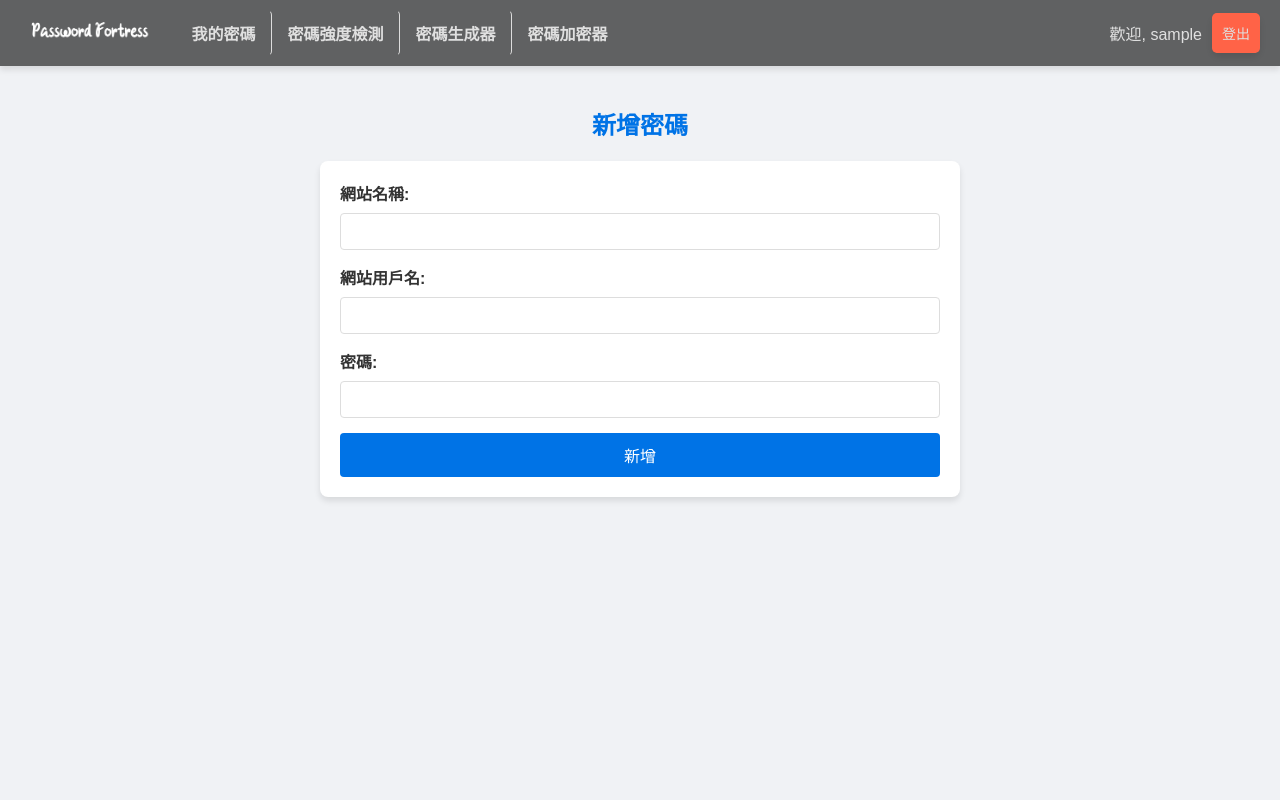
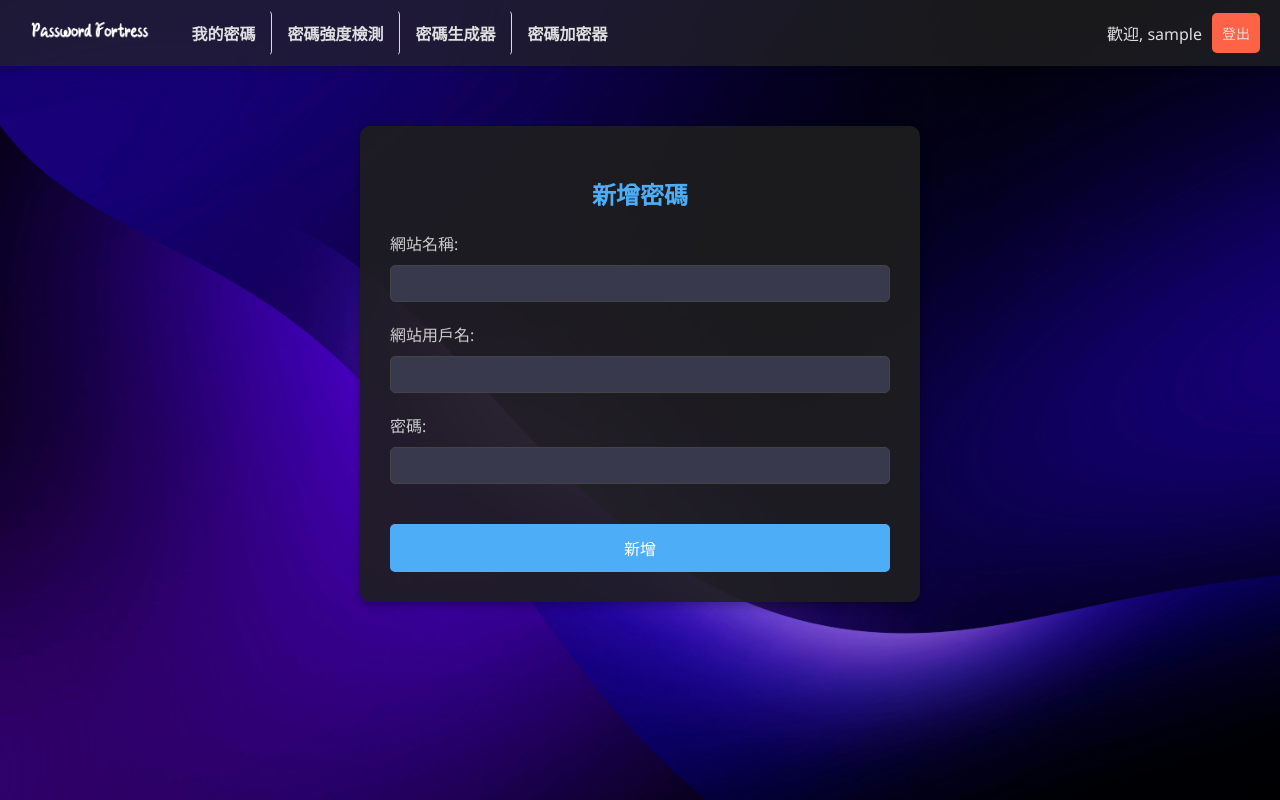
Before and after one commit to alvinlo62/Password-Fortress, a Flask app: page /password-manager/add in a window 1280 px wide. Run offline with Flask 3, Linux system fonts and the light colour scheme; the visitor is signed in with stand-in values (Sample User, id 1); parts of the project's set-up code (start-up, migrations or seed data) failed here and were passed over.

Commit message:
新增密碼網頁等等CSS設計

```diff
--- a/templates/password_manager/add_password.html
+++ b/templates/password_manager/add_password.html
@@ -1,85 +1,119 @@
-<!-- add_password.html -->
-
 {% extends "base.html" %}
 {% block title %}新增網站密碼{% endblock %}
 
 {% block content %}
 <style>
-  /* 表單樣式 */
-  form {
-    max-width: 600px;
-    margin: 20px auto;
-    padding: 20px;
-    background: #ffffff; /* 背景顏色，可改成其他顏色 */
-    border-radius: 8px;
-    box-shadow: 0 4px 6px rgba(0, 0, 0, 0.1); /* 加陰影 */
+
+    body {
+        background-image: url("{{ url_for('static', filename='images/background.jpg') }}");
+        background-size: cover;
+        background-repeat: no-repeat;
+        background-attachment: fixed;
+        background-position: center;
+        color: #e0e0e0;
+        font-family: 'Segoe UI', Tahoma, Geneva, Verdana, sans-serif;
     }
 
-  label {
-    display: block;
-    margin-bottom: 8px;
-    font-weight: bold;
-    color: #333; /* 字體顏色，可改成其他顏色 */
+    .add-password-container {
+        display: flex;
+        justify-content: center;
+        align-items: center;
+        margin: 40px auto;
+        max-width: 600px;
     }
 
-  input[type="text"],
-  input[type="password"] {
+    .form-wrapper {
+        background-color: rgba(30, 30, 30, 0.9);
+        padding: 30px;
+        border-radius: 10px;
+        box-shadow: 0 4px 10px rgba(0, 0, 0, 0.3);
         width: 100%;
+        max-width: 500px;
+    }
+
+    .form-wrapper h2 {
+        color: #4dadf7;
+        text-align: center;
+        margin-bottom: 20px;
+    }
+
+    .form-group {
+        display: flex;
+        flex-direction: column;
+        margin-bottom: 20px;
+    }
+
+    .form-group label {
+        color: #ccc;
+        margin-bottom: 10px;
+        display: block;
+    }
+
+    .form-group input {
         padding: 10px;
-    margin-bottom: 15px;
-    border: 1px solid #ddd; /* 邊框顏色 */
-    border-radius: 4px;
+        border: 1px solid #444;
+        background-color: #39394d;
+        color: #fff;
+        border-radius: 5px;
+        width: 100%;
         box-sizing: border-box;
     }
 
-  input:focus {
-    outline: none;
-    border-color: #0073e6; /* 聚焦時邊框顏色 */
-    box-shadow: 0 0 5px rgba(0, 115, 230, 0.5);
+    .form-wrapper button {
+        width: 100%;
+        padding: 12px;
+        background-color: #4dadf7;
+        color: #fff;
+        border: none;
+        border-radius: 5px;
+        font-size: 1rem;
+        cursor: pointer;
+        transition: background-color 0.3s;
+        margin-top: 20px;
     }
 
-  button {
-    display: block;
-    width: 100%;
-    padding: 10px;
-    background: #0073e6; /* 按鈕顏色，可改成其他顏色 */
-    color: white;
-    border: none;
-    border-radius: 4px;
-    font-size: 16px;
-    cursor: pointer;
-    transition: background-color 0.3s;
+    .form-wrapper button:hover {
+        background-color: #3a8edc;
     }
 
-  button:hover {
-    background: #005bb5; /* 按鈕懸停顏色 */
+    .error-message {
+        color: red;
+        text-align: center;
+        margin-top: 10px;
     }
 </style>
 
-<h2 style="text-align: center; color: #0073e6;">新增密碼</h2>
+<div class="add-password-container">
+    <div class="form-wrapper">
+        <h2>新增密碼</h2>
         <form action="{{ url_for('password_manager.add_password') }}" method="POST">
+            <div class="form-group">
                 <label for="site_name">網站名稱:</label>
                 <input type="text" name="site_name" required>
+            </div>
 
+            <div class="form-group">
                 <label for="site_username">網站用戶名:</label>
                 <input type="text" name="site_username" required>
+            </div>
 
+            <div class="form-group">
                 <label for="site_password">密碼:</label>
                 <input type="password" name="site_password" required>
+            </div>
 
             <button type="submit">新增</button>
         </form>
 
-<!--顯示錯誤訊息-->
         {% with messages = get_flashed_messages(with_categories=true) %}
             {% if messages %}
                 {% for category, message in messages %}
                     {% if category == 'error' %}
-        <p class="error-message" style="color: red; text-align: center;">{{ message }}</p>
+                        <p class="error-message">{{ message }}</p>
                     {% endif %}
                 {% endfor %}
             {% endif %}
         {% endwith %}
-
-
+    </div>
+</div>
 {% endblock %}
--- a/templates/password_manager/view_passwords.html
+++ b/templates/password_manager/view_passwords.html
@@ -24,7 +24,7 @@
       padding: 30px;
       border-radius: 15px;
       box-shadow: 0 4px 8px rgba(0, 0, 0, 0.3);
-      max-width: 1200px;
+      width: 70%;
       margin: 50px auto;
   }
 
```
Also changed, not shown: templates/password_manager/edit_password.html (+70 -38 lines). Lines whose indentation alone changed are shown as unchanged.
